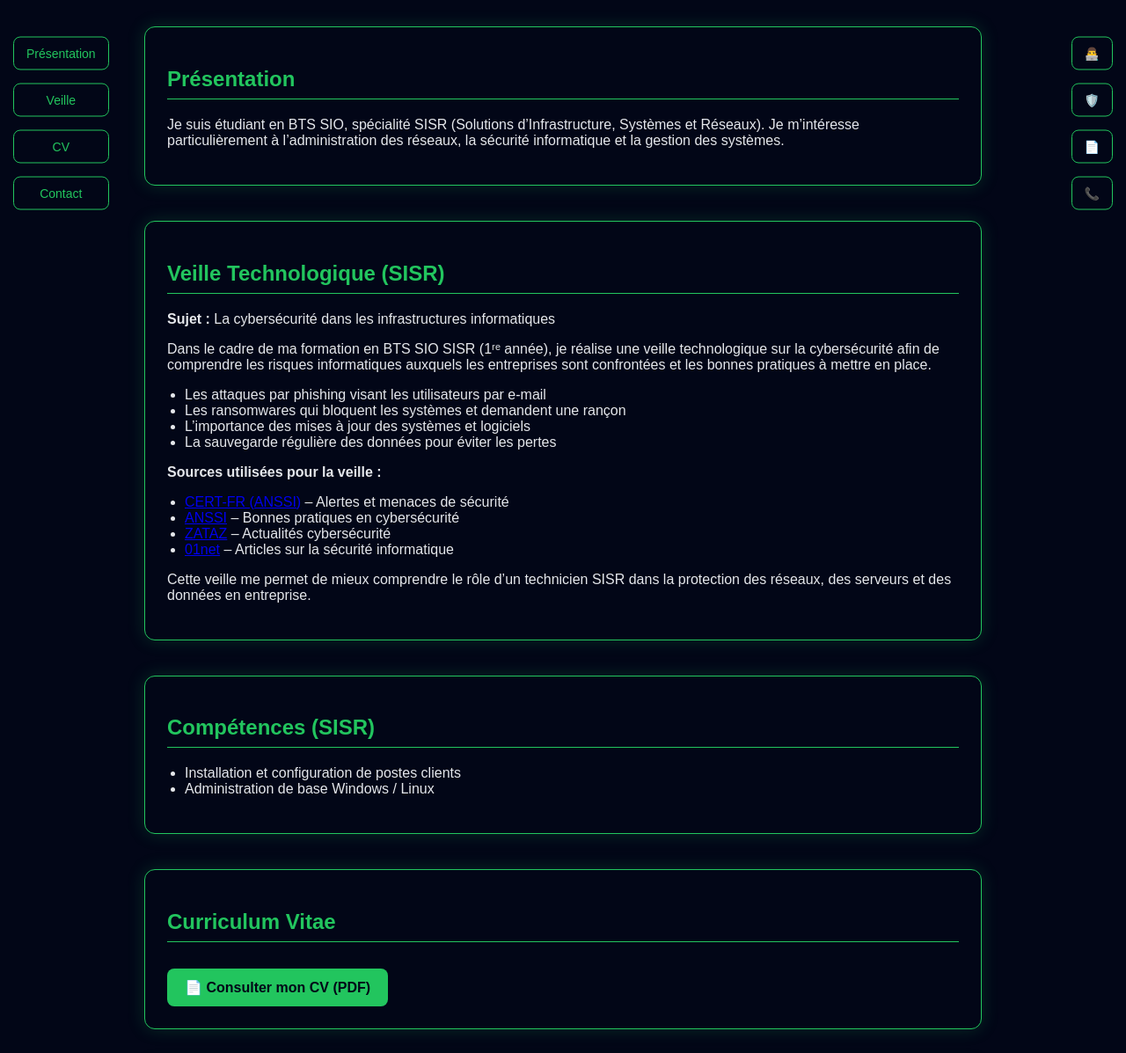
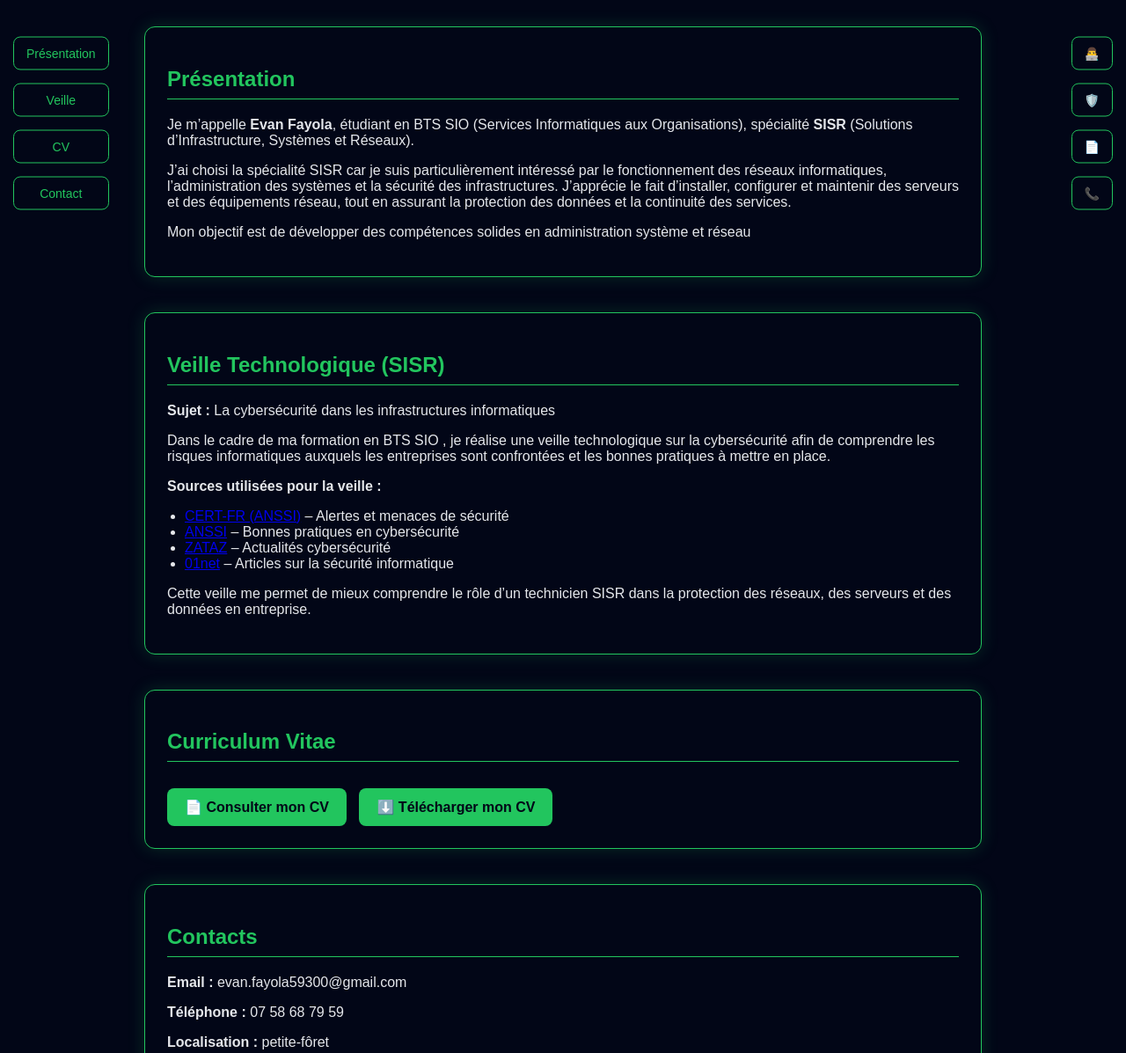
Before and after one commit to EVAN5P/portfolio-oral, a plain HTML site: page index.html in a window 1280 px wide. Shown: the part 260-1457 px from the top of the page at 88% size. Drawn offline with Linux system fonts and the light colour scheme.

Commit message:
Refactor index.html for improved structure and content

```diff
--- a/index.html
+++ b/index.html
@@ -136,11 +136,21 @@
   <section id="presentation">
   <h2>Présentation</h2>
   <p>
-      Je suis étudiant en BTS SIO, spécialité SISR (Solutions d’Infrastructure, Systèmes et Réseaux).
-      Je m’intéresse particulièrement à l’administration des réseaux, la sécurité informatique
-      et la gestion des systèmes.
+    Je m’appelle <strong>Evan Fayola</strong>, étudiant en BTS SIO (Services Informatiques aux Organisations),
+    spécialité <strong>SISR</strong> (Solutions d’Infrastructure, Systèmes et Réseaux).
+  </p>
+  <p>
+    J’ai choisi la spécialité SISR car je suis particulièrement intéressé par le fonctionnement
+    des réseaux informatiques, l’administration des systèmes et la sécurité des infrastructures.
+    J’apprécie le fait d’installer, configurer et maintenir des serveurs et des équipements réseau,
+    tout en assurant la protection des données et la continuité des services.
+  </p>
+  <p>
+    Mon objectif est de développer des compétences solides en administration système et réseau
+
   </p>
 </section>
+
 
   <section id="veille">
   <h2>Veille Technologique (SISR)</h2>
@@ -148,17 +158,12 @@
   <p><strong>Sujet :</strong> La cybersécurité dans les infrastructures informatiques</p>
 
   <p>
-    Dans le cadre de ma formation en BTS SIO SISR (1ʳᵉ année), je réalise une veille technologique
+    Dans le cadre de ma formation en BTS SIO , je réalise une veille technologique
     sur la cybersécurité afin de comprendre les risques informatiques auxquels les entreprises
     sont confrontées et les bonnes pratiques à mettre en place.
   </p>
 
-  <ul>
-    <li>Les attaques par phishing visant les utilisateurs par e-mail</li>
-    <li>Les ransomwares qui bloquent les systèmes et demandent une rançon</li>
-    <li>L’importance des mises à jour des systèmes et logiciels</li>
-    <li>La sauvegarde régulière des données pour éviter les pertes</li>
-  </ul>
+
 
   <p><strong>Sources utilisées pour la veille :</strong></p>
   <ul>
@@ -176,18 +181,18 @@
 
 
 
-  <section>
-    <h2>Compétences (SISR)</h2>
-    <ul>
-      <li>Installation et configuration de postes clients</li>
-      <li>Administration de base Windows / Linux</li>
-    </ul>
-  </section>
 
-  <!-- CV en bas -->
+
   <section id="cv">
   <h2>Curriculum Vitae</h2>
-    <a href="Evan Fayola.pdf" target="_blank" class="button">📄 Consulter mon CV (PDF)</a>
+
+  <a href="Evan Fayola.pdf" target="_blank" class="button">
+    📄 Consulter mon CV
+  </a>
+
+  <a href="Evan Fayola.pdf" download class="button" style="margin-left: 10px;">
+    ⬇️ Télécharger mon CV
+  </a>
 </section>
 
   <!-- Contact en bas -->
@@ -195,7 +200,7 @@
     <h2>Contacts</h2>
     <p><strong>Email :</strong> evan.fayola59300@gmail.com</p>
     <p><strong>Téléphone :</strong> 07 58 68 79 59</p>
-    <p><strong>Localisation :</strong> Aulnoy-lez-Valenciennes</p>
+    <p><strong>Localisation :</strong> petite-fôret</p>
   </section>
 
   <footer>
```
Lines whose indentation alone changed are shown as unchanged.
